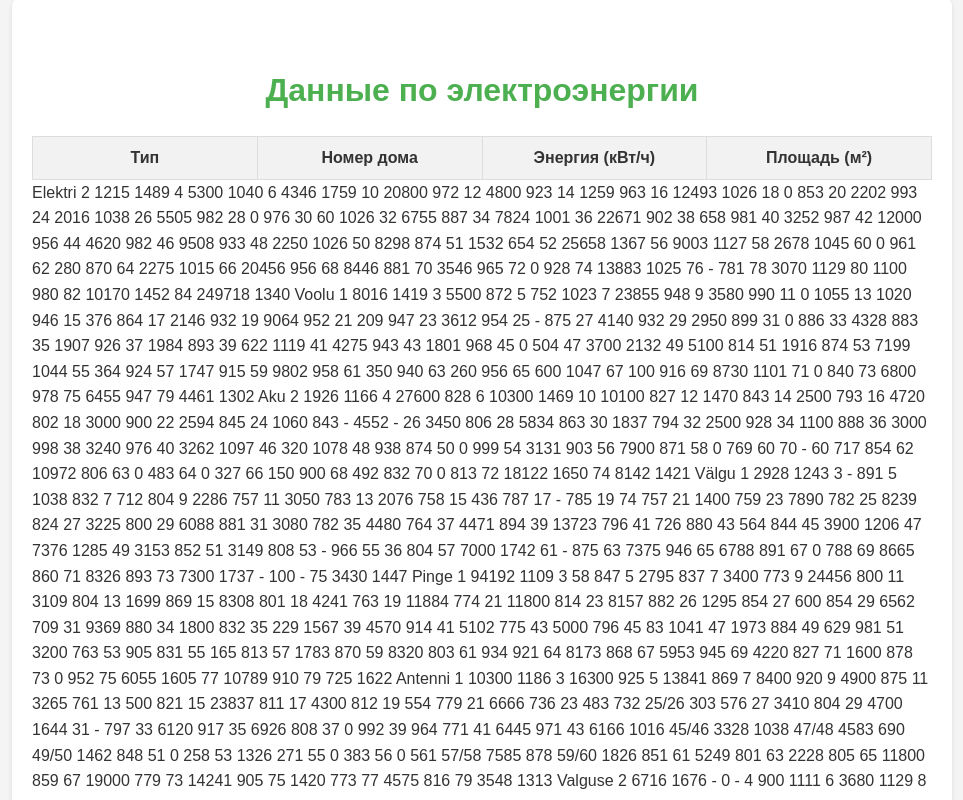
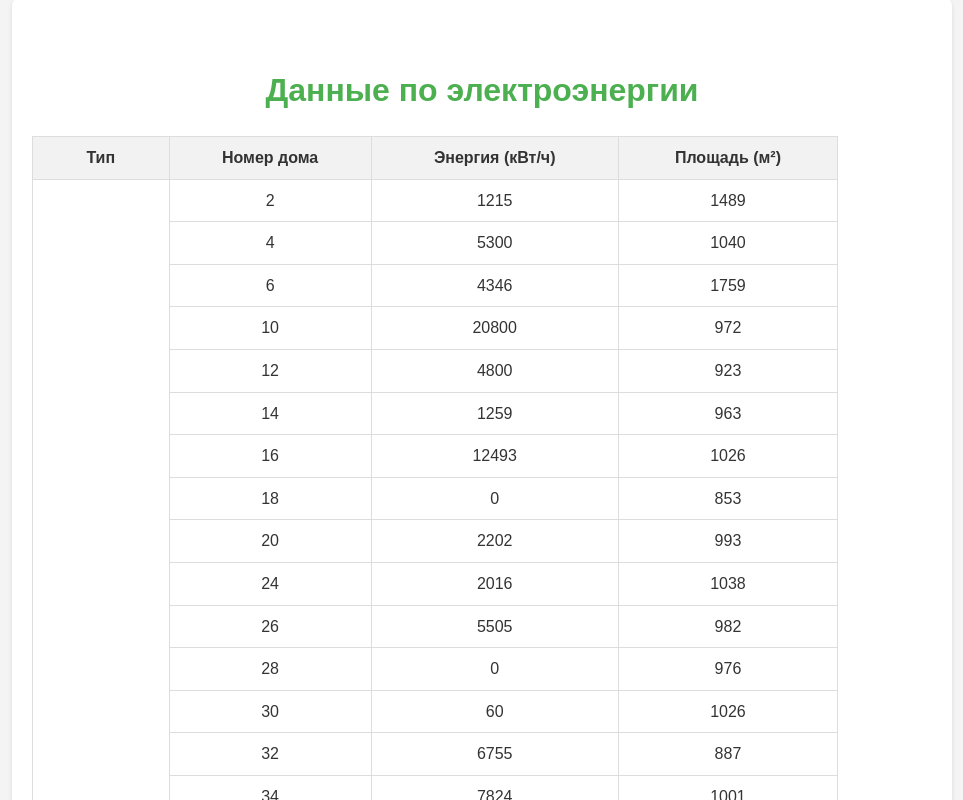
Before and after one commit to elektronidavirumaa/elektronidavirumaa.github.io, a plain HTML site: page index.html in a window 1280 px wide. Shown: the part 1580-2380 px from the top of the page, without its empty margins (158-1121 px from the left). Drawn offline with Linux system fonts and the light colour scheme.

Commit message:
Update index.html

```diff
--- a/index.html
+++ b/index.html
@@ -59,16 +59,15 @@
     <section id="data-table">
         <h2>Данные по электроэнергии</h2>
         <table style="border-collapse: collapse; width: 100%; text-align: center;">
-            <table style="width: 100%; table-layout: fixed; border-collapse: collapse;">
-                <thead>
-                  <tr style="background-color: #f2f2f2;">
+            <thead>
+                <tr style="background-color: #f2f2f2;">
                     <th style="border: 1px solid #ddd; padding: 8px;">Тип</th>
                     <th style="border: 1px solid #ddd; padding: 8px;">Номер дома</th>
                     <th style="border: 1px solid #ddd; padding: 8px;">Энергия (кВт/ч)</th>
                     <th style="border: 1px solid #ddd; padding: 8px;">Площадь (м²)</th>
-                  </tr>
-                </thead>
-              </table>
+                </tr>
+            </thead>
+            <tbody>
                 <!-- Elektri -->
             <tr>
                 <td style="border: 1px solid #ddd; padding: 8px;" rowspan="40">Elektri</td>
```
